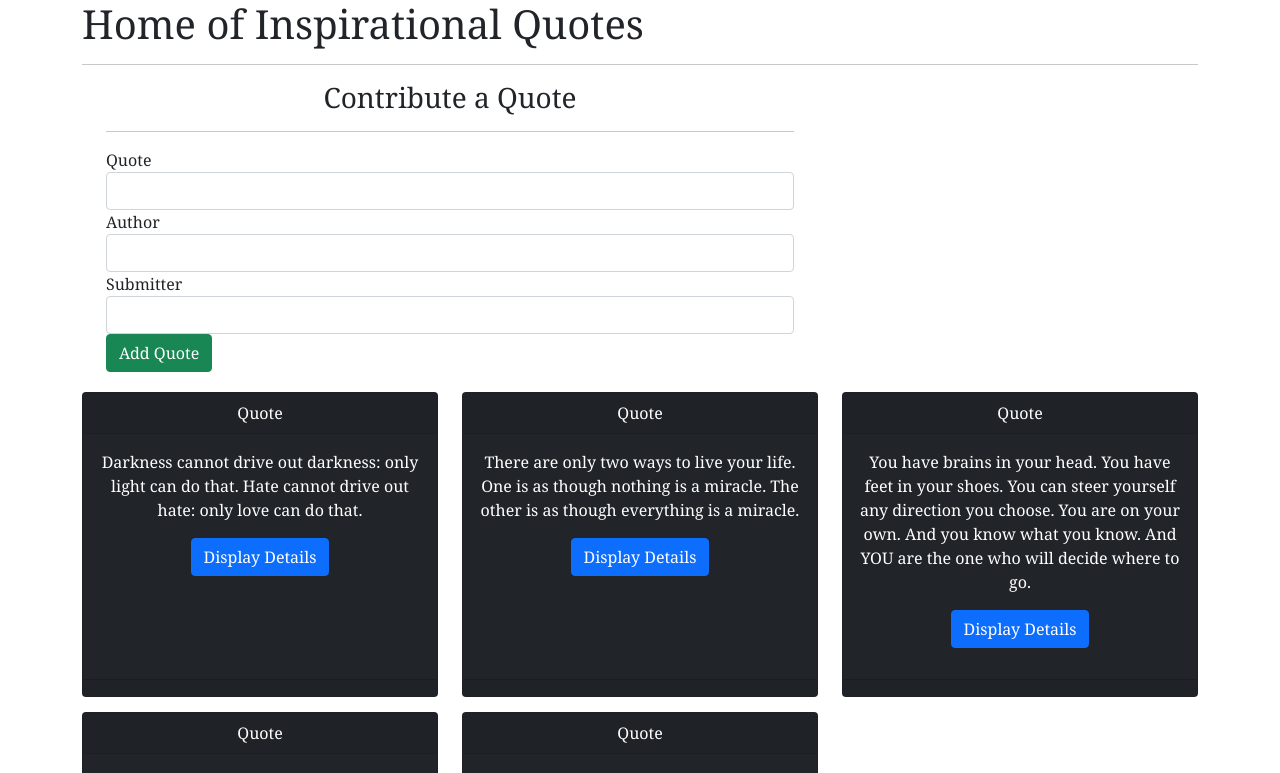
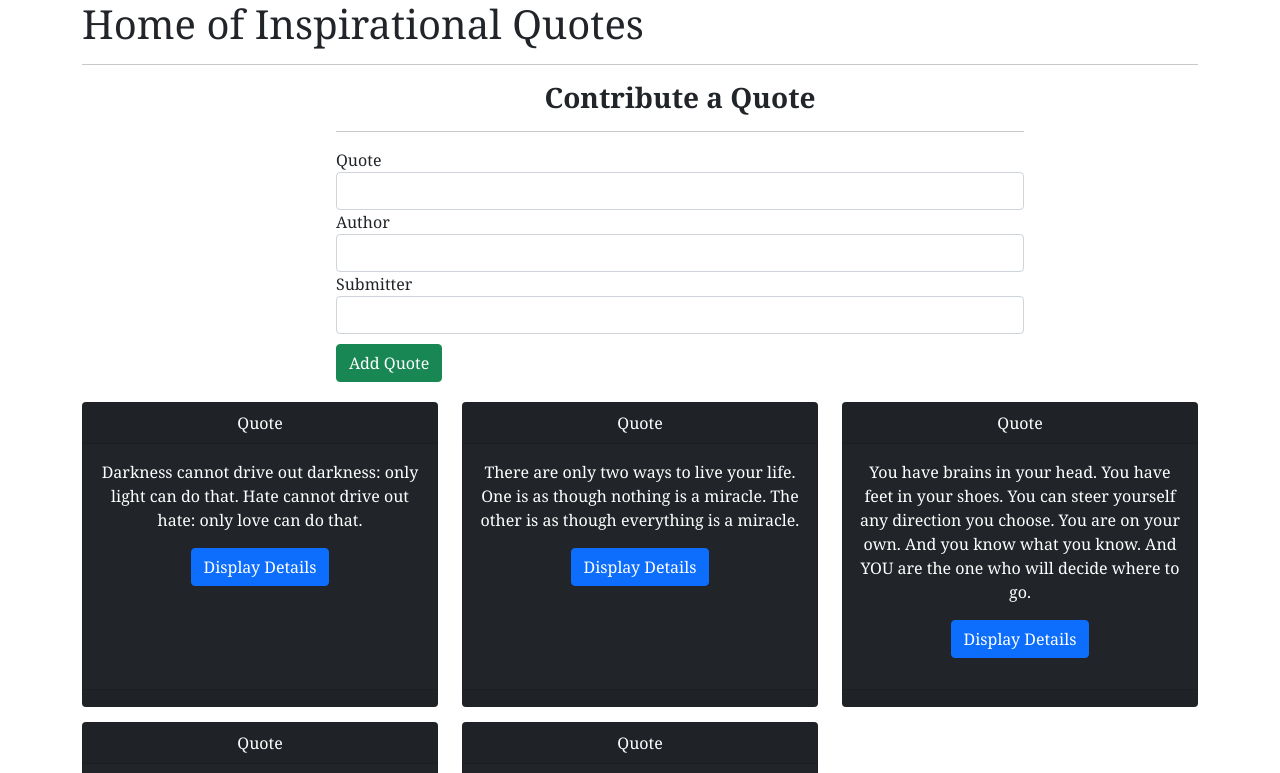
Before and after one commit to DennisNjeru9/Your_Quotes_App, an Angular app in the folder UrQuotes/: page / in a window 1280 px wide. Shown: the top 773 px of the page. Built offline with nearby package versions, Linux system fonts and the light colour scheme.

Commit message:
change form position from left to center of page.

```diff
--- a/UrQuotes/src/app/quote-form/quote-form.component.css
+++ b/UrQuotes/src/app/quote-form/quote-form.component.css
@@ -0,0 +1,12 @@
+button{
+  margin-top: 10px;
+}
+
+
+.container{
+  margin-left: 230px;
+}
+
+h3{
+  font-weight: 700;
+}
--- a/UrQuotes/src/app/quote-form/quote-form.component.html
+++ b/UrQuotes/src/app/quote-form/quote-form.component.html
@@ -1,4 +1,4 @@
-<div class="container-fluid">
+<div class="container">
   <h3 class="text-center">Contribute a Quote</h3>
   <hr>
 
```
